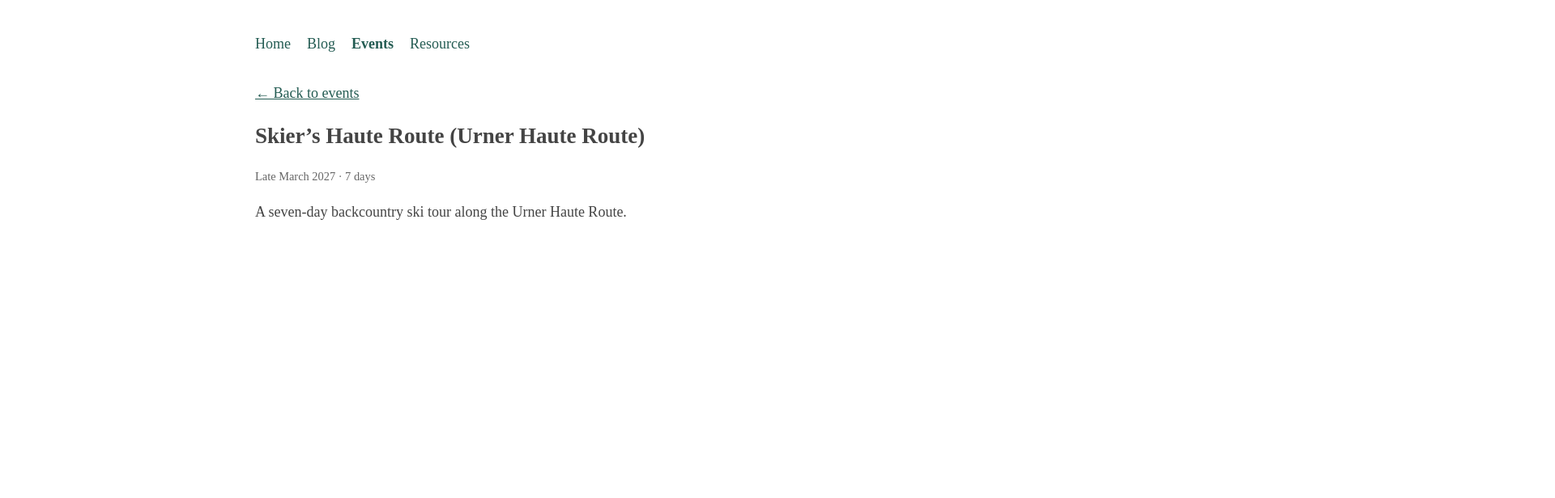
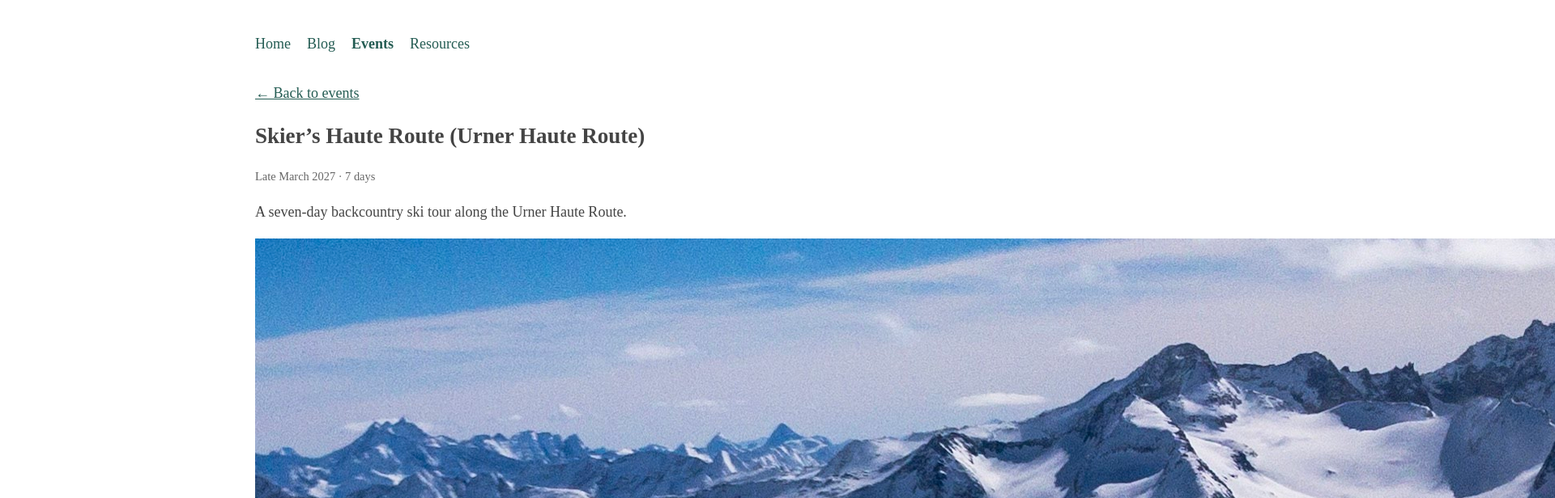
Before and after one commit to adechazal/www.hudsonobjective.com, a plain HTML site: page skier-haute-route.html in a window 1280 px wide. Shown: the top 616 px of the page at 81% size, 1920 px wide, since content can reach past the window. Drawn offline with Linux system fonts and the light colour scheme.

Commit message:
Add Haute Route tour photo

```diff
--- a/skier-haute-route.html
+++ b/skier-haute-route.html
@@ -25,7 +25,7 @@
 
             <p>A seven-day backcountry ski tour along the Urner Haute Route.</p>
 
-            <!-- Add a tour photo here when available. -->
+            <img src="images/APC_2782.jpg" alt="Skier’s Haute Route tour">
         </article>
     </main>
 </body>
```
